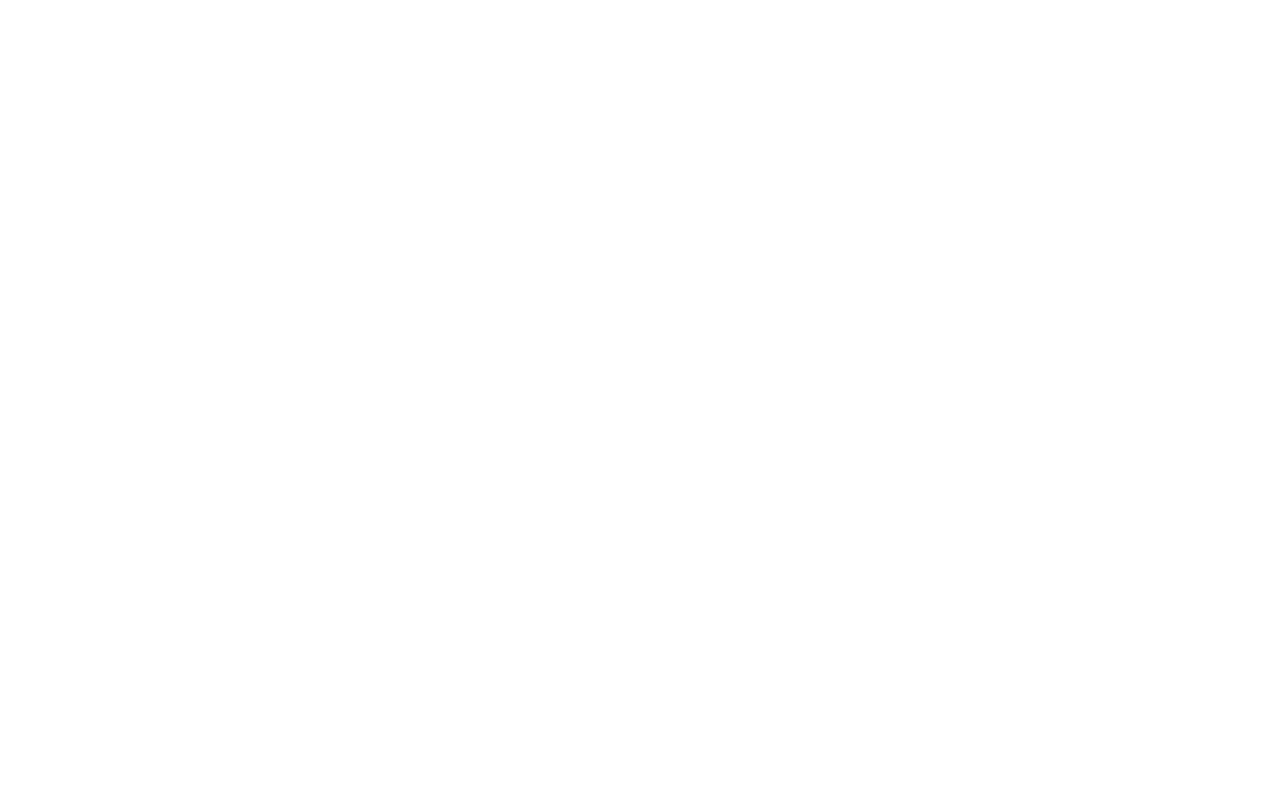
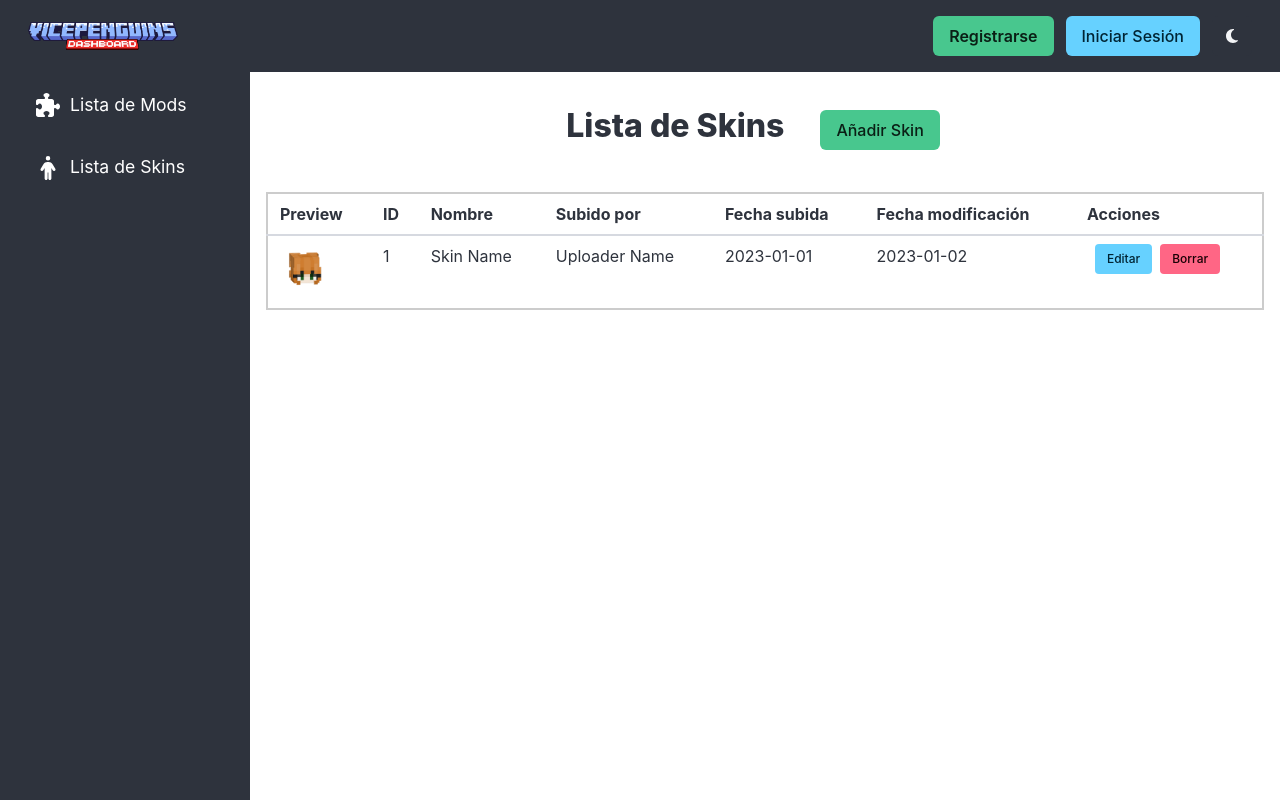
Before and after one commit to AstronautMarkus/VicePenguins-front, a Vue app in the folder VicePenguins/: page /admin/skins in a window 1280 px wide. Before the commit this address had no page. Built offline with nearby package versions, Linux system fonts and the light colour scheme.

Commit message:
feat: add AdminListSkins component and update router for skin management; enhance AdminModsList with new button layout

```diff
--- a/VicePenguins/src/pages/Admin/Mods/AdminModsList.vue
+++ b/VicePenguins/src/pages/Admin/Mods/AdminModsList.vue
@@ -17,7 +17,10 @@
 <template>
     <AdminLayout>
 
+        <div class="buttons is-centered mt-4">
         <h1 class="title has-text-centered mt-4">Lista de Mods</h1>
+        <router-link to="/admin/mods/create" class="button is-success mx-5">Añadir Mod</router-link>
+        </div>
 
         <table class="table is-striped is-hoverable is-fullwidth">
             <thead>
--- /dev/null
+++ b/VicePenguins/src/pages/Admin/Skins/AdminListSkins.vue
@@ -0,0 +1,40 @@
+<script setup>
+import AdminLayout from '../../../layouts/AdminLayout.vue';
+</script>
+
+<template>
+  <AdminLayout>
+
+    <div class="buttons is-centered mt-4">
+      <h1 class="title has-text-centered mt-4">Lista de Skins</h1>
+      <router-link to="/admin/skins/create" class="button is-success mx-5">Añadir Skin</router-link>
+    </div>
+    <table class="table is-fullwidth is-striped mt-4">
+      <thead>
+        <tr>
+          <th>Preview</th>
+          <th>ID</th>
+          <th>Nombre</th>
+          <th>Subido por</th>
+          <th>Fecha subida</th>
+          <th>Fecha modificación</th>
+          <th>Acciones</th>
+        </tr>
+      </thead>
+      <tbody>
+        <tr>
+          <td><img src="/img/heads/slim_head.png" alt="Skin Preview" style="width: 50px; height: auto;"></td>
+          <td>1</td>
+          <td>Skin Name</td>
+          <td>Uploader Name</td>
+          <td>2023-01-01</td>
+          <td>2023-01-02</td>
+          <td>
+            <button class="button is-small is-info mx-2">Editar</button>
+            <button class="button is-small is-danger">Borrar</button>
+          </td>
+        </tr>
+      </tbody>
+    </table>
+  </AdminLayout>
+</template>
--- a/VicePenguins/src/router.ts
+++ b/VicePenguins/src/router.ts
@@ -11,6 +11,7 @@
 import AdminModsList from './pages/Admin/Mods/AdminModsList.vue';
 import AdminCreateMod from './pages/Admin/Mods/AdminCreateMod.vue';
 import AdminCreateSkin from './pages/Admin/Skins/AdminCreateSkin.vue';
+import AdminListSkins from './pages/Admin/Skins/AdminListSkins.vue';
 
 const routes = [
   { path: '/', component: Home, meta: { title: 'Inicio' } },
@@ -25,6 +26,7 @@
     { path: '', component: AdminHome, meta: { title: 'Panel de administración' } },
     { path: 'mods', component: AdminModsList, meta: { title: 'Mods' } },
     { path: 'mods/create', component: AdminCreateMod, meta: { title: 'Crear mod' } },
+    { path: 'skins', component: AdminListSkins, meta: { title: 'Lista de skins' } },
     { path: 'skins/create', component: AdminCreateSkin, meta: { title: 'Crear skin' } },
   ]}
 ];
```
Also changed, not shown: VicePenguins/src/pages/Admin/Skins/AdminSkinsList.vue (deleted).
